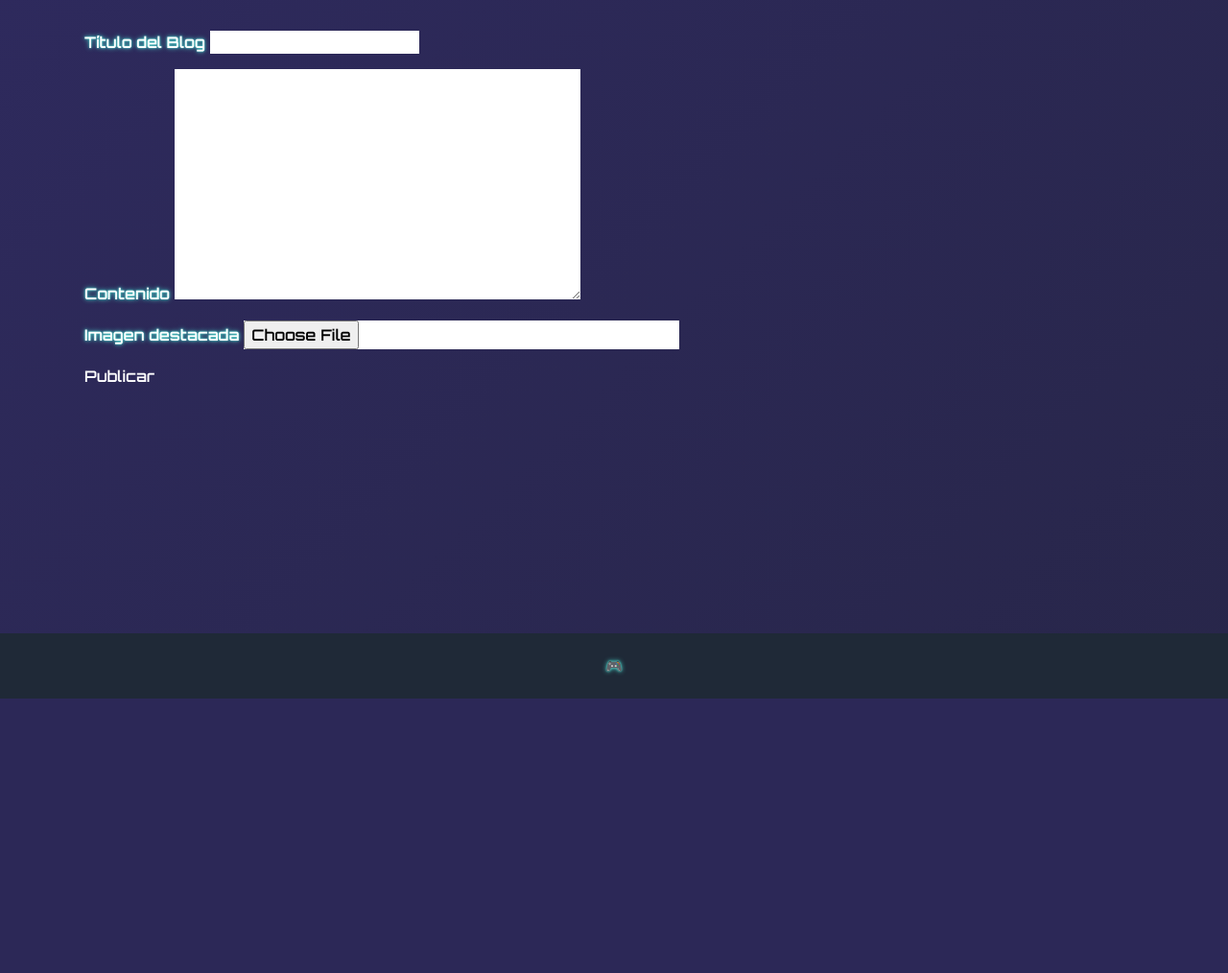
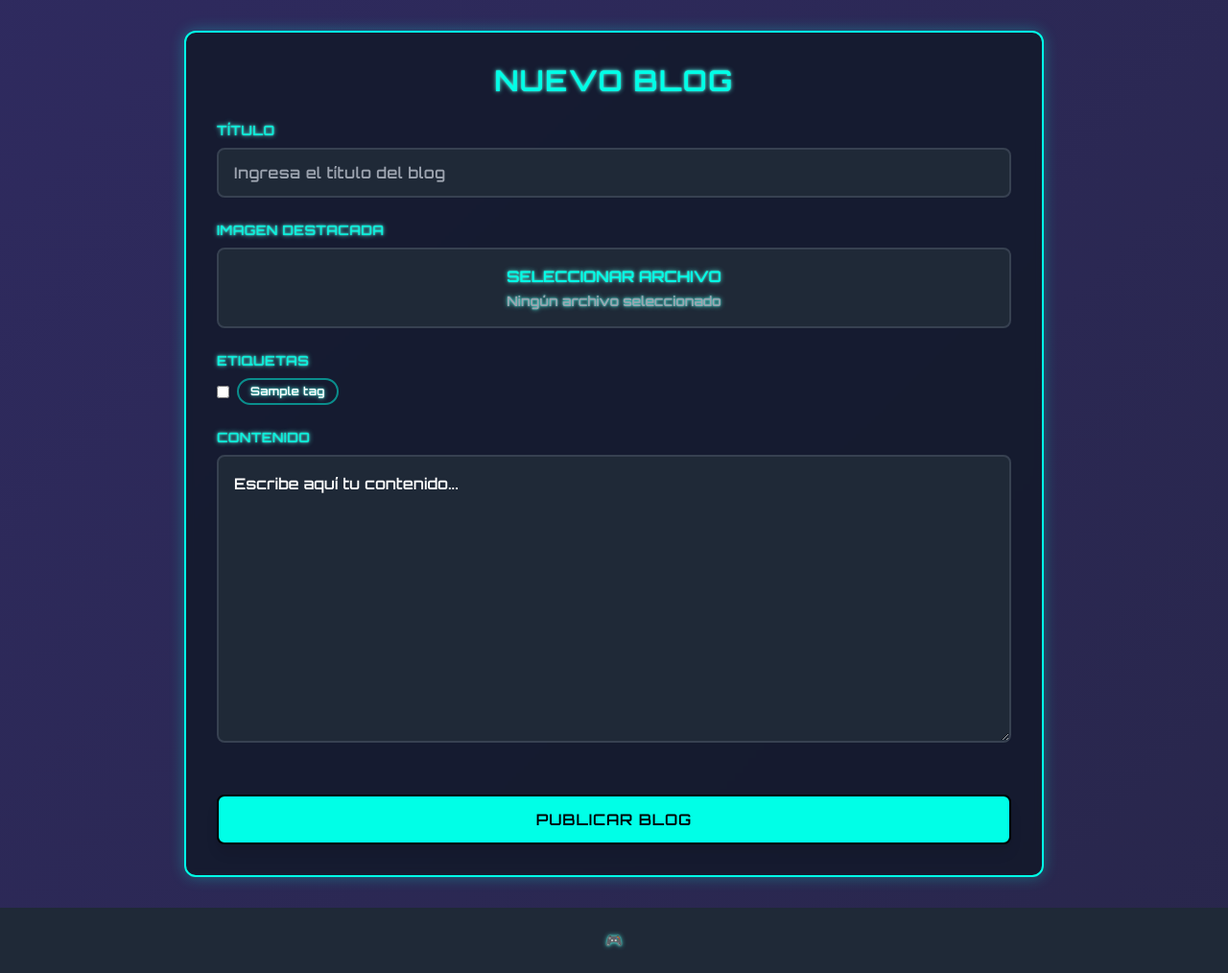
Before and after one commit to DanielIVG/ProyectoHDC4, a Django app: page /blog/add/ in a window 1280 px wide. Shown: the part 72-1086 px from the top of the page at 96% size. Before the commit the page ends 800 px from the top, so only its background shows below. Run offline with Django 5.2, Linux system fonts and the light colour scheme; a user stored in the database is signed in; tables that the repository leaves empty hold one stand-in row (values such as "Sample post"); some libraries are stand-ins or nearby versions.

Commit message:
Fix: Error que no permitia subir imagenes, cambio de colores en los inputs.

```diff
--- a/blogproject/blogapp/forms.py
+++ b/blogproject/blogapp/forms.py
@@ -1,20 +1,80 @@
 from django import forms
-from .models import Blog
-from ckeditor.widgets import CKEditorWidget
+from .models import Blog, Tag, Review
+from ckeditor_uploader.widgets import CKEditorUploadingWidget  # Cambiado para soportar subida de archivos
 from django.contrib.auth.forms import UserCreationForm
 from django.contrib.auth.models import User
 from django.core.exceptions import ValidationError
 from django.contrib.auth.password_validation import validate_password
 
+
 class BlogForm(forms.ModelForm):
-    contenido = forms.CharField(widget=CKEditorWidget())
+    content = forms.CharField(
+        widget=CKEditorUploadingWidget(
+            attrs={'class': 'bg-gray-800 text-white rounded-lg p-4'}
+        ),
+        label="Contenido"
+    )
+
+    tags = forms.ModelMultipleChoiceField(
+        queryset=Tag.objects.all(),
+        widget=forms.CheckboxSelectMultiple(
+            attrs={'class': 'flex flex-wrap gap-4'}
+        ),
+        required=False,
+        label="Etiquetas"
+    )
+
     class Meta:
         model = Blog
-        fields = ['title', 'contenido', 'imagen']
+        fields = ['title', 'content', 'image', 'tags']
+        widgets = {
+            'title': forms.TextInput(attrs={
+                'class': 'bg-gray-800 text-white border border-gray-700 rounded-lg px-4 py-3 w-full',
+                'placeholder': 'Ingresa el título del blog'
+            }),
+            'image': forms.FileInput(attrs={
+                'class': 'block w-full text-sm text-gray-400 file:mr-4 file:py-2 file:px-4 file:rounded-lg file:border-0 file:text-sm file:font-medium file:bg-neon file:text-black hover:file:bg-neon/90'
+            }),
+        }
+        labels = {
+            'title': 'Título',
+            'image': 'Imagen destacada',
+        }
+        help_texts = {
+            'image': 'Formatos soportados: JPG, PNG, WEBP (máx. 2MB)',
+        }
+
+    def __init__(self, *args, **kwargs):
+        super().__init__(*args, **kwargs)
+        self.fields['content'].initial = 'Escribe aquí tu contenido...'
+
+
+class ReviewForm(forms.ModelForm):
+    class Meta:
+        model = Review
+        fields = ['rating', 'comment']
+        widgets = {
+            'rating': forms.Select(choices=Review.RATING_CHOICES, attrs={
+                'class': 'bg-gray-800 text-white border border-gray-700 rounded-lg px-4 py-3 w-full'
+            }),
+            'comment': forms.Textarea(attrs={
+                'class': 'bg-gray-800 text-white border border-gray-700 rounded-lg px-4 py-3 w-full h-32',
+                'placeholder': 'Escribe tu reseña...'
+            }),
+        }
+        labels = {
+            'rating': 'Calificación',
+            'comment': 'Comentario',
+        }
+
 
 class RegisterForm(UserCreationForm):
     email = forms.EmailField(
         required=True,
+        widget=forms.EmailInput(attrs={
+            'class': 'bg-gray-800 text-white border border-gray-700 rounded-lg px-4 py-3 w-full',
+            'placeholder': 'correo@ejemplo.com'
+        }),
         error_messages={
             'required': 'El correo electrónico es obligatorio.',
             'invalid': 'Introduce una dirección de correo electrónico válida.',
@@ -22,7 +82,10 @@ class RegisterForm(UserCreationForm):
     )
 
     username = forms.CharField(
-        required=True,
+        widget=forms.TextInput(attrs={
+            'class': 'bg-gray-800 text-white border border-gray-700 rounded-lg px-4 py-3 w-full',
+            'placeholder': 'Nombre de usuario'
+        }),
         error_messages={
             'required': 'El nombre de usuario es obligatorio.',
             'invalid': 'El nombre de usuario no es válido.',
@@ -31,7 +94,10 @@ class RegisterForm(UserCreationForm):
 
     password1 = forms.CharField(
         label="Contraseña",
-        widget=forms.PasswordInput,
+        widget=forms.PasswordInput(attrs={
+            'class': 'bg-gray-800 text-white border border-gray-700 rounded-lg px-4 py-3 w-full',
+            'placeholder': '••••••••'
+        }),
         error_messages={
             'required': 'La contraseña es obligatoria.',
         }
@@ -39,21 +105,24 @@ class RegisterForm(UserCreationForm):
 
     password2 = forms.CharField(
         label="Confirmar contraseña",
-        widget=forms.PasswordInput,
+        widget=forms.PasswordInput(attrs={
+            'class': 'bg-gray-800 text-white border border-gray-700 rounded-lg px-4 py-3 w-full',
+            'placeholder': '••••••••'
+        }),
         error_messages={
             'required': 'Por favor, confirma tu contraseña.',
         }
     )
+
+    class Meta:
+        model = User
+        fields = ['username', 'email', 'password1', 'password2']
 
     def clean_email(self):
         email = self.cleaned_data.get('email').lower().strip()
         if User.objects.filter(email__iexact=email).exists():
             raise ValidationError("Este correo electrónico ya está registrado.")
         return email
-
-    class Meta:
-        model = User
-        fields = ['username', 'email', 'password1', 'password2']
 
     def clean_password1(self):
         password = self.cleaned_data.get('password1')
@@ -75,21 +144,29 @@ class RegisterForm(UserCreationForm):
             raise ValidationError(translated_errors)
         return password
 
-
     def save(self, commit=True):
-        user = super(RegisterForm, self).save(commit=False)
+        user = super().save(commit=False)
         user.email = self.cleaned_data['email']
         if commit:
             user.save()
         return user
+
 
 class UserProfileForm(forms.ModelForm):
     class Meta:
         model = User
         fields = ['username', 'first_name', 'last_name', 'email']
         widgets = {
-            'username': forms.TextInput(attrs={'class': 'form-control'}),
-            'email': forms.EmailInput(attrs={'class': 'form-control'}),
-            'first_name': forms.TextInput(attrs={'class': 'form-control'}),
-            'last_name': forms.TextInput(attrs={'class': 'form-control'}),
+            'username': forms.TextInput(attrs={
+                'class': 'bg-gray-800 text-white border border-gray-700 rounded-lg px-4 py-3 w-full'
+            }),
+            'email': forms.EmailInput(attrs={
+                'class': 'bg-gray-800 text-white border border-gray-700 rounded-lg px-4 py-3 w-full'
+            }),
+            'first_name': forms.TextInput(attrs={
+                'class': 'bg-gray-800 text-white border border-gray-700 rounded-lg px-4 py-3 w-full'
+            }),
+            'last_name': forms.TextInput(attrs={
+                'class': 'bg-gray-800 text-white border border-gray-700 rounded-lg px-4 py-3 w-full'
+            }),
         }
--- a/blogproject/blogapp/templates/blogapp/blog_form.html
+++ b/blogproject/blogapp/templates/blogapp/blog_form.html
@@ -2,22 +2,89 @@
 {% load widget_tweaks %}
 
 {% block content %}
-<div class="...">
-  <form method="post" enctype="multipart/form-data">
+<div class="bg-gray-900/80 backdrop-blur-sm border-2 border-neon rounded-xl p-8 max-w-4xl mx-auto shadow-xl glow-effect animate-fade-in">
+  <h1 class="text-3xl font-bold mb-6 text-neon text-center tracking-wider">NUEVO BLOG</h1>
+
+  <form method="post" enctype="multipart/form-data" class="space-y-6">
     {% csrf_token %}
 
-    {% for field in form %}
-    <div class="mb-4">
-      <label class="block...">{{ field.label }}</label>
-      <!-- Cambia esta línea -->
-      {{ field|add_class:"your-classes" }}
-      {% if field.errors %}
-        <p class="text-red-500...">{{ field.errors }}</p>
+    <!-- Campo Título -->
+    <div class="space-y-2">
+      <label class="block text-neon/80 text-sm font-gamer tracking-wide">TÍTULO</label>
+      {{ form.title|add_class:"bg-gray-800 text-white border-2 border-gray-700 rounded-lg px-4 py-3 w-full focus:border-neon focus:ring-2 focus:ring-neon/50 font-gamer tracking-wide" }}
+      {% if form.title.errors %}
+        <p class="text-warning text-sm mt-1">{{ form.title.errors|striptags }}</p>
       {% endif %}
     </div>
-    {% endfor %}
 
-    <button type="submit" class="...">Publicar</button>
+    <!-- Campo Imagen -->
+    <div class="space-y-2">
+      <label class="block text-neon/80 text-sm font-gamer tracking-wide">IMAGEN DESTACADA</label>
+      <div class="relative">
+        {{ form.image|add_class:"absolute inset-0 w-full h-full opacity-0 cursor-pointer" }}
+        <div class="bg-gray-800 border-2 border-gray-700 rounded-lg p-4 text-center hover:border-neon transition-colors duration-300">
+          <span class="text-neon font-gamer">SELECCIONAR ARCHIVO</span>
+          <span id="file-name" class="text-gray-400 text-sm block mt-1">Ningún archivo seleccionado</span>
+        </div>
+      </div>
+      {% if form.image.errors %}
+        <p class="text-warning text-sm mt-1">{{ form.image.errors|striptags }}</p>
+      {% endif %}
+    </div>
+
+    <!-- Campo Tags -->
+    <div class="space-y-2">
+      <label class="block text-neon/80 text-sm font-gamer tracking-wide">ETIQUETAS</label>
+      <div class="flex flex-wrap gap-3">
+        {% for tag in form.tags %}
+          <label class="inline-flex items-center">
+            {{ tag.tag }}
+            <span class="ml-2 px-3 py-1 rounded-full text-xs font-gamer tracking-wide border-2 border-neon/50 hover:border-neon transition-colors duration-200">
+              {{ tag.choice_label }}
+            </span>
+          </label>
+        {% endfor %}
+      </div>
+    </div>
+
+    <!-- Campo Contenido -->
+    <div class="space-y-2">
+      <label class="block text-neon/80 text-sm font-gamer tracking-wide">CONTENIDO</label>
+      {{ form.content|add_class:"bg-gray-800 text-white border-2 border-gray-700 rounded-lg p-4 w-full focus:border-neon focus:ring-2 focus:ring-neon/50 min-h-[300px]" }}
+      {% if form.content.errors %}
+        <p class="text-warning text-sm mt-1">{{ form.content.errors|striptags }}</p>
+      {% endif %}
+    </div>
+
+    <!-- Botón Submit -->
+    <div class="pt-6">
+      <button type="submit" class="w-full bg-neon hover:bg-neon/90 text-black font-bold py-3 px-6 rounded-lg transition-all duration-300 transform hover:scale-[1.02] active:scale-95 tracking-wider border-2 border-black shadow-lg">
+        PUBLICAR BLOG
+      </button>
+    </div>
   </form>
 </div>
+
+<script>
+  // Mostrar nombre del archivo seleccionado
+  document.getElementById('id_image').addEventListener('change', function(e) {
+    const fileName = e.target.files[0] ? e.target.files[0].name : 'Ningún archivo seleccionado';
+    document.getElementById('file-name').textContent = fileName;
+  });
+</script>
+
+<style>
+  .glow-effect {
+    box-shadow: 0 0 15px rgba(0, 255, 231, 0.3);
+  }
+  .ckeditor-wrapper {
+    border-radius: 0.5rem;
+    overflow: hidden;
+  }
+  .ck.ck-editor__editable_inline {
+    background: #1F2937 !important;
+    color: white !important;
+    border: 2px solid #374151 !important;
+  }
+</style>
 {% endblock %}
--- a/blogproject/blogapp/views.py
+++ b/blogproject/blogapp/views.py
@@ -1,65 +1,124 @@
 from django.views.generic import ListView, DetailView, CreateView, TemplateView, UpdateView
 from django.urls import reverse_lazy
-from .models import Blog, Review, Comment, User
+from .models import Blog, Review, Comment, User, Tag
 from django.contrib.auth.mixins import LoginRequiredMixin
-from django.shortcuts import render, redirect
+from django.shortcuts import render, redirect, get_object_or_404
 from django.contrib.auth import authenticate, login, logout
-from django.contrib.auth.forms import UserCreationForm
 from django.contrib import messages
+from django.db.models import Count
+from .forms import RegisterForm, BlogForm, UserProfileForm, ReviewForm
 
-from .forms import RegisterForm, BlogForm, UserProfileForm
 
 class BlogListView(ListView):
     model = Blog
     template_name = 'blogapp/blog_list.html'
+    context_object_name = 'blogs'
+    paginate_by = 10
+
+    def get_queryset(self):
+        queryset = super().get_queryset().select_related('author').prefetch_related('tags')
+        tag_slug = self.request.GET.get('tag')
+        if tag_slug:
+            tag = get_object_or_404(Tag, name=tag_slug)
+            queryset = queryset.filter(tags=tag)
+        return queryset.order_by('-created_at')
+
+    def get_context_data(self, **kwargs):
+        context = super().get_context_data(**kwargs)
+        context['popular_tags'] = Tag.objects.annotate(num_blogs=Count('blog')).order_by('-num_blogs')[:10]
+        return context
 
 
 class BlogDetailView(DetailView):
     model = Blog
     template_name = 'blogapp/blog_detail.html'
+    context_object_name = 'blog'
+
+    def get_context_data(self, **kwargs):
+        context = super().get_context_data(**kwargs)
+        context['related_blogs'] = Blog.objects.filter(
+            tags__in=self.object.tags.all()
+        ).exclude(pk=self.object.pk).distinct()[:3]
+        return context
 
 
 class BlogCreateView(LoginRequiredMixin, CreateView):
     model = Blog
     form_class = BlogForm
-    template_name = 'blog_form.html'
+    template_name = 'blogapp/blog_form.html'
 
     def form_valid(self, form):
         form.instance.author = self.request.user
-        return super().form_valid(form)
+        response = super().form_valid(form)
+        messages.success(self.request, '¡Blog creado exitosamente!')
+        return response
 
     def get_success_url(self):
         return reverse_lazy('blogapp:blog_detail', kwargs={'pk': self.object.pk})
 
+    def get_context_data(self, **kwargs):
+        context = super().get_context_data(**kwargs)
+        context['all_tags'] = Tag.objects.all()
+        return context
 
 
-class ReviewCreateView(CreateView):
+class ReviewCreateView(LoginRequiredMixin, CreateView):
     model = Review
-    fields = ['rating', 'comment']
+    form_class = ReviewForm
     template_name = 'blogapp/review_form.html'
 
     def form_valid(self, form):
         form.instance.reviewer = self.request.user
-        form.instance.blog_id = self.kwargs['pk']
+        form.instance.blog = get_object_or_404(Blog, pk=self.kwargs['pk'])
+        if Review.objects.filter(blog=form.instance.blog, reviewer=self.request.user).exists():
+            messages.error(self.request, 'Ya has enviado una reseña para este blog')
+            return redirect('blogapp:blog_detail', pk=self.kwargs['pk'])
+        messages.success(self.request, '¡Reseña enviada exitosamente!')
         return super().form_valid(form)
 
     def get_success_url(self):
         return reverse_lazy('blogapp:blog_detail', kwargs={'pk': self.kwargs['pk']})
 
-#registrarse
+
+class CommentCreateView(LoginRequiredMixin, CreateView):
+    model = Comment
+    fields = ['content']
+    template_name = 'blogapp/comment_form.html'
+
+    def form_valid(self, form):
+        form.instance.commenter = self.request.user
+        form.instance.review = get_object_or_404(Review, pk=self.kwargs['review_pk'])
+        messages.success(self.request, '¡Comentario publicado!')
+        return super().form_valid(form)
+
+    def get_success_url(self):
+        return reverse_lazy('blogapp:blog_detail', kwargs={'pk': self.kwargs['blog_pk']})
+
+
 def register_view(request):
+    if request.user.is_authenticated:
+        return redirect('blogapp:blog_list')
+
     if request.method == 'POST':
         form = RegisterForm(request.POST)
         if form.is_valid():
             user = form.save()
             login(request, user)
+            messages.success(request, '¡Registro exitoso! Bienvenido/a')
             return redirect('blogapp:blog_list')
     else:
         form = RegisterForm()
-    return render(request, 'register.html', {'form': form})
 
-#login
+    return render(request, 'blogapp/register.html', {
+        'form': form,
+        'title': 'Registro'
+    })
+
+
 def login_view(request):
+    if request.user.is_authenticated:
+        return redirect('blogapp:blog_list')
+
     if request.method == 'POST':
         username = request.POST.get('username')
         password = request.POST.get('password')
@@ -67,24 +126,41 @@ def login_view(request):
 
         if user is not None:
             login(request, user)
-            return redirect('blogapp:blog_list')
+            messages.success(request, f'Bienvenido/a de vuelta, {username}!')
+            next_url = request.GET.get('next', 'blogapp:blog_list')
+            return redirect(next_url)
         else:
-            messages.error(request, 'Invalid username or password')
-    return render(request, 'blogapp/login.html')
+            messages.error(request, 'Usuario o contraseña incorrectos')
 
-#logout
+    return render(request, 'blogapp/login.html', {
+        'title': 'Iniciar Sesión'
+    })
+
+
 def logout_view(request):
-    logout(request)
+    if request.user.is_authenticated:
+        logout(request)
+        messages.success(request, 'Has cerrado sesión correctamente')
     return redirect('blogapp:blog_list')
 
-#dashboard
+
 class DashboardView(LoginRequiredMixin, TemplateView):
     template_name = 'blogapp/dashboard.html'
 
     def get_context_data(self, **kwargs):
         context = super().get_context_data(**kwargs)
-        context['blogs'] = Blog.objects.filter(author=self.request.user)
+        user_blogs = Blog.objects.filter(author=self.request.user).order_by('-created_at')
+
+        context.update({
+            'blogs': user_blogs,
+            'total_blogs': user_blogs.count(),
+            'total_reviews': Review.objects.filter(reviewer=self.request.user).count(),
+            'recent_activity': Review.objects.filter(
+                reviewer=self.request.user
+            ).select_related('blog').order_by('-created_at')[:5]
+        })
         return context
+
 
 class ProfileUpdateView(LoginRequiredMixin, UpdateView):
     model = User
@@ -95,15 +171,6 @@ class ProfileUpdateView(LoginRequiredMixin, UpdateView):
     def get_object(self):
         return self.request.user
 
-class CommentCreateView(CreateView):
-    model = Comment
-    fields = ['content']
-    template_name = 'blogapp/comment_form.html'
-
     def form_valid(self, form):
-        form.instance.commenter = self.request.user
-        form.instance.review_id = self.kwargs['review_pk']
+        messages.success(self.request, 'Perfil actualizado correctamente')
         return super().form_valid(form)
-
-    def get_success_url(self):
-        return reverse_lazy('blogapp:blog_detail', kwargs={'pk': self.kwargs['blog_pk']})
--- a/blogproject/blogproject/settings.py
+++ b/blogproject/blogproject/settings.py
@@ -137,8 +137,7 @@ MEDIA_ROOT =  os.path.join(BASE_DIR, 'media')
 CKEDITOR_UPLOAD_PATH = 'uploads/'
 CKEDITOR_CONFIGS = {
     'default': {
-        'disableNativeSpellChecker': False,
-        'toolbar': 'full',
+        'toolbar': 'Custom',
         'height': 300,
         'width': '100%',
     },
--- a/blogproject/blogproject/urls.py
+++ b/blogproject/blogproject/urls.py
@@ -16,8 +16,13 @@ Including another URLconf
 """
 from django.contrib import admin
 from django.urls import path, include
+from django.conf import settings
+from django.conf.urls.static import static
 
 urlpatterns = [
     path('admin/', admin.site.urls),
-    path('', include('blogapp.urls')),  # Conecta las URLs de blogapp
+    path('', include('blogapp.urls')),
+    path('ckeditor/', include('ckeditor_uploader.urls')),
 ]
+if settings.DEBUG:
+    urlpatterns += static(settings.MEDIA_URL, document_root=settings.MEDIA_ROOT)
```
Also changed, not shown: blogproject/blogapp/models.py (+65 -26 lines), blogproject/db.sqlite3.
